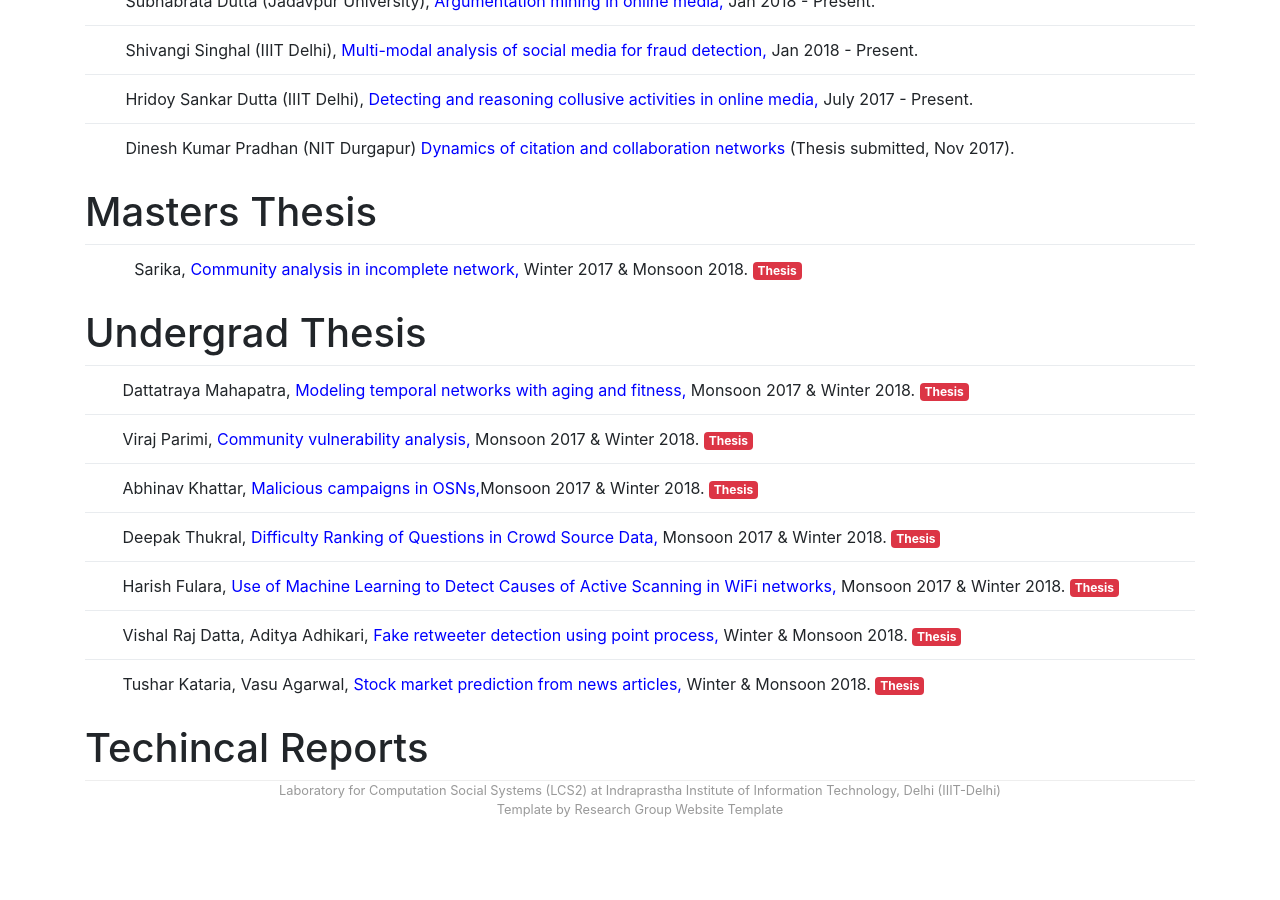
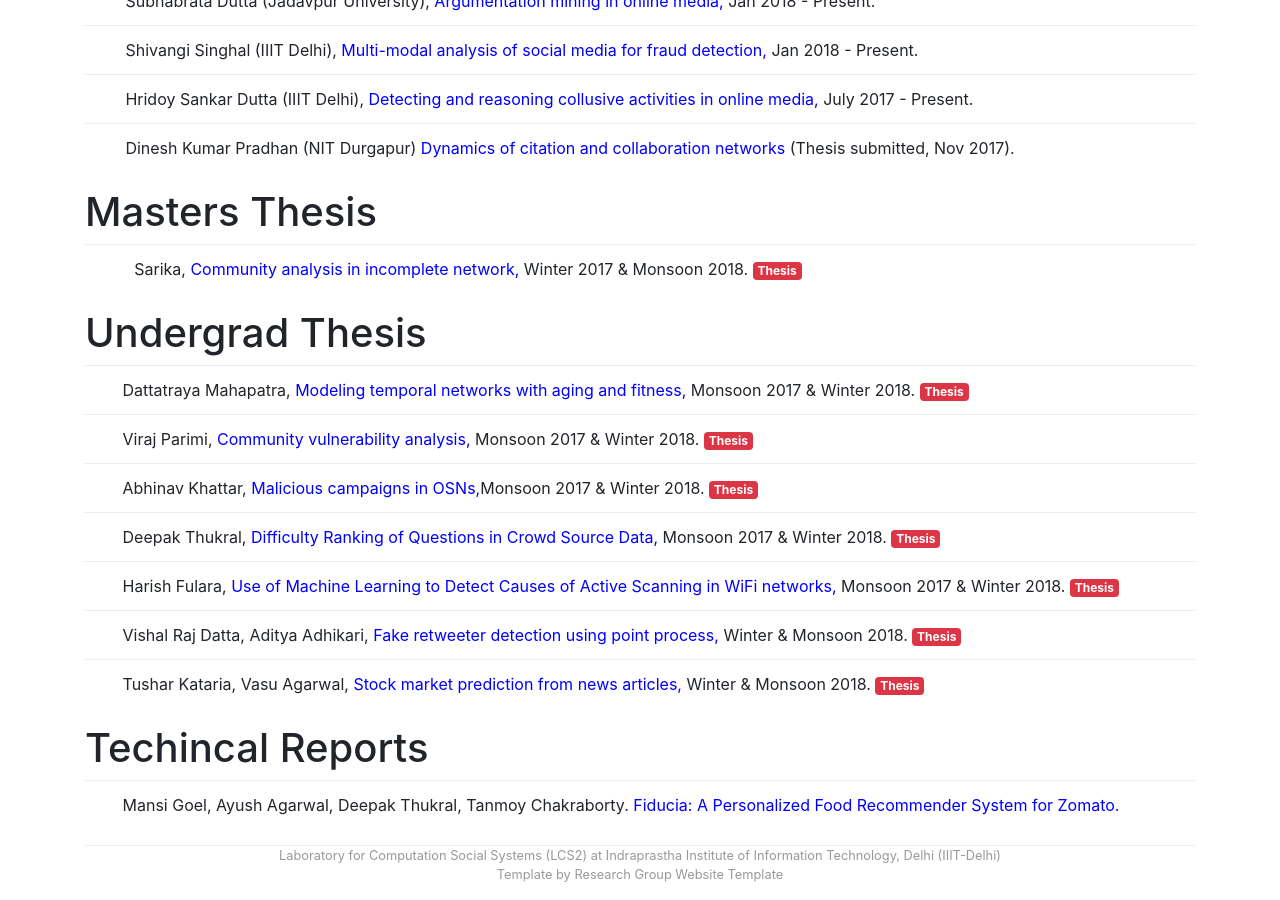
Before and after one commit to LCS2-IIITD/webpage, a Jekyll site: the page built from publications.html, in a window 1280 px wide and 900 px high, scrolled down 3618 px. Built offline with Jekyll 4.4.1, drawn with Linux system fonts in a browser that asks for light colours; before the commit the page ends 4453 px from its top, so only the background shows below that.

Commit message:
Added Arxiv paper

```diff
--- a/_includes/pubs.html
+++ b/_includes/pubs.html
@@ -864,4 +864,19 @@
 </div>
 <div id="technicalreports">
 	<h1>Techincal Reports</h1>
+		<table class="table">
+	<tbody>
+			<tr>
+			<td>
+				<span class="date">
+				</span>
+			</td>
+			<td class="publication">
+					Mansi Goel, Ayush Agarwal, Deepak Thukral, Tanmoy Chakraborty. <a href="https://arxiv.org/abs/1903.10117"><font color="blue">Fiducia: A Personalized Food Recommender System for Zomato.</font></a>
+				<span class="links">
+				</span>
+			</td>
+			</tr>
+		</tbody>
+	</table>
 </div>
```
Also changed, not shown: 1 other file.
